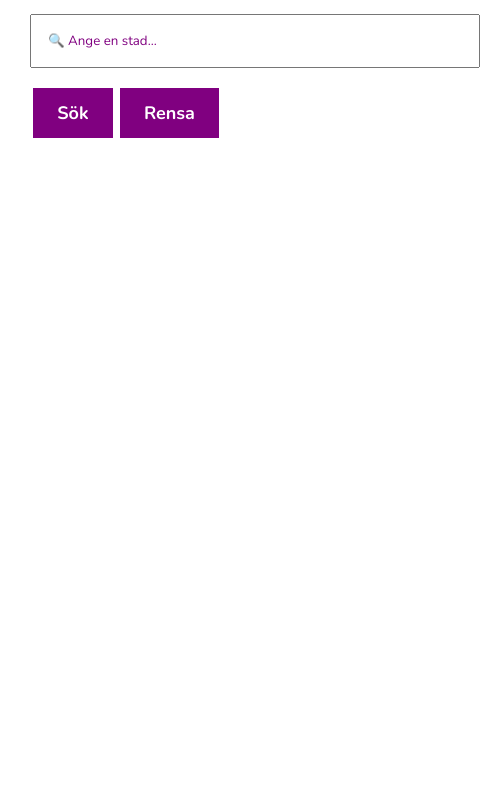
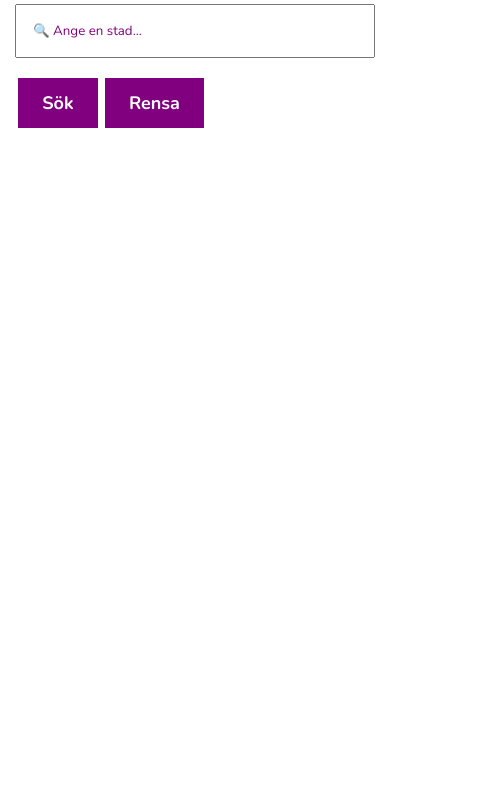
Before and after one commit to Jonathan162/api-js-weather-app, a plain HTML site: page index.html in a window 390 px wide. Shown: the part 109-899 px from the top of the page, 480 px wide, since content can reach past the window. Drawn offline with nearby package versions, Linux system fonts and the light colour scheme.

Commit message:
fixed mobile responsive issue

```diff
--- a/css/style.css
+++ b/css/style.css
@@ -27,7 +27,7 @@ body {
 }
 
 form input {
-  min-width: 450px;
+  width: 450px;
   padding: 1rem;
 }
 
@@ -92,6 +92,10 @@ form button {
 /* Media queries */
 
 @media (max-width: 740px) {
+  body {
+    margin: 40px 15px;
+  }
+
   form input {
     width: 100%;
   }
```
